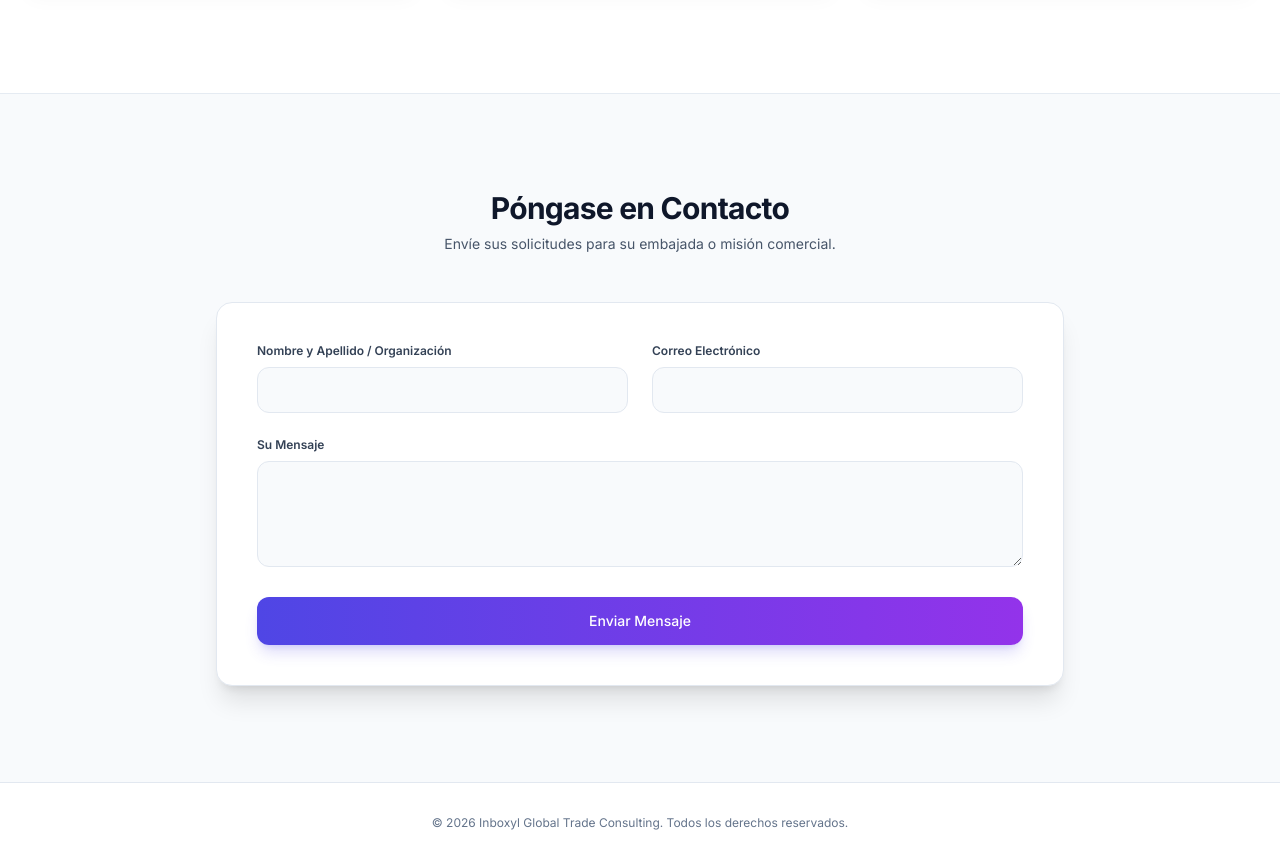
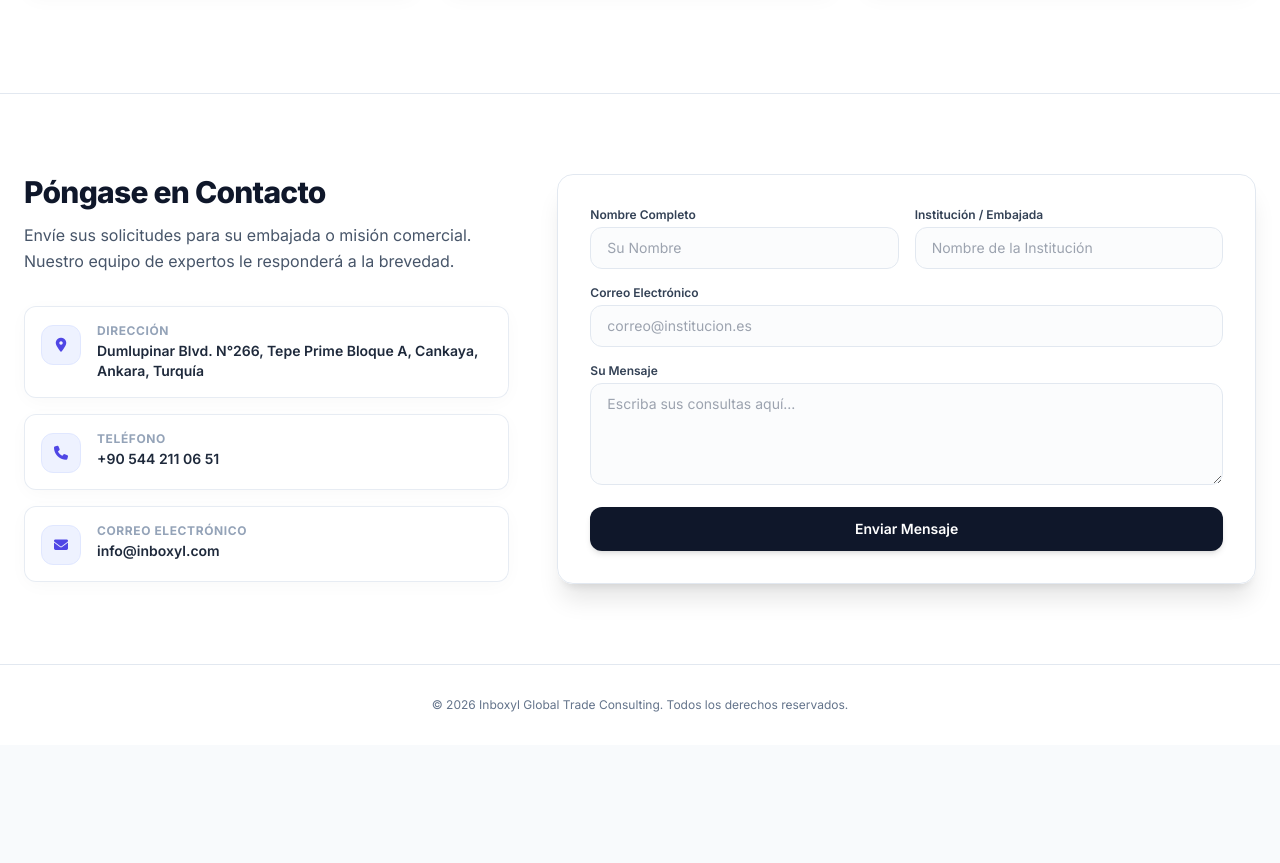
Before and after one commit to inboxyl90/inboxyl, a plain HTML site: page index-es.html in a window 1280 px wide. Shown: the part 1750-2613 px from the top of the page. After the commit the page ends 2495 px from the top, so only its background shows below. Drawn offline with nearby package versions, Linux system fonts and the light colour scheme; some icons are missing.

Commit message:
Update index-es.html

```diff
--- a/index-es.html
+++ b/index-es.html
@@ -199,32 +199,81 @@
     </section>
 
     <!-- Contact Form -->
-    <section id="iletisim" class="py-24 border-t border-slate-200/80 bg-slate-50">
-        <div class="max-w-4xl mx-auto px-6">
-            <div class="text-center mb-12">
-                <h2 class="text-3xl font-bold text-slate-900 tracking-tight">Póngase en Contacto</h2>
-                <p class="text-slate-600 text-sm mt-2">Envíe sus solicitudes para su embajada o misión comercial.</p>
-            </div>
+<!-- Contact Section -->
+    <section id="iletisim" class="py-20 bg-white border-t border-slate-200">
+        <div class="max-w-7xl mx-auto px-6">
+            <div class="grid md:grid-cols-12 gap-12 items-start">
 
-            <form action="https://formspree.io/f/xgaoyekk" method="POST" class="bg-white p-8 md:p-10 rounded-2xl border border-slate-200 shadow-xl space-y-6">
-                <div class="grid md:grid-cols-2 gap-6">
+                <!-- Left Column: Contact Details -->
+                <div class="md:col-span-5 space-y-8">
                     <div>
-                        <label class="block text-xs font-semibold text-slate-700 mb-2">Nombre y Apellido / Organización</label>
-                        <input type="text" name="name" required class="w-full bg-slate-50 border border-slate-200 rounded-xl px-4 py-3 text-slate-900 text-sm focus:outline-none focus:border-indigo-600 focus:bg-white transition">
+                        <h2 class="text-3xl font-extrabold text-slate-900 tracking-tight">Póngase en Contacto</h2>
+                        <p class="text-slate-600 mt-3 leading-relaxed">
+                            Envíe sus solicitudes para su embajada o misión comercial. Nuestro equipo de expertos le responderá a la brevedad.
+                        </p>
                     </div>
-                    <div>
-                        <label class="block text-xs font-semibold text-slate-700 mb-2">Correo Electrónico</label>
-                        <input type="email" name="email" required class="w-full bg-slate-50 border border-slate-200 rounded-xl px-4 py-3 text-slate-900 text-sm focus:outline-none focus:border-indigo-600 focus:bg-white transition">
+
+                    <div class="space-y-4">
+                        <div class="glass-card p-4 rounded-xl flex items-start gap-4">
+                            <div class="w-10 h-10 rounded-xl bg-indigo-50 border border-indigo-100 text-indigo-600 flex items-center justify-center shrink-0 mt-0.5">
+                                <i class="fa-solid fa-location-dot text-sm"></i>
+                            </div>
+                            <div>
+                                <h4 class="text-xs font-bold text-slate-400 uppercase tracking-wider">Dirección</h4>
+                                <p class="text-slate-800 text-sm font-semibold mt-0.5">Dumlupinar Blvd. N°266, Tepe Prime Bloque A, Cankaya, Ankara, Turquía</p>
+                            </div>
+                        </div>
+
+                        <div class="glass-card p-4 rounded-xl flex items-start gap-4">
+                            <div class="w-10 h-10 rounded-xl bg-indigo-50 border border-indigo-100 text-indigo-600 flex items-center justify-center shrink-0 mt-0.5">
+                                <i class="fa-solid fa-phone text-sm"></i>
+                            </div>
+                            <div>
+                                <h4 class="text-xs font-bold text-slate-400 uppercase tracking-wider">Teléfono</h4>
+                                <p class="text-slate-800 text-sm font-semibold mt-0.5">+90 544 211 06 51</p>
+                            </div>
+                        </div>
+
+                        <div class="glass-card p-4 rounded-xl flex items-start gap-4">
+                            <div class="w-10 h-10 rounded-xl bg-indigo-50 border border-indigo-100 text-indigo-600 flex items-center justify-center shrink-0 mt-0.5">
+                                <i class="fa-solid fa-envelope text-sm"></i>
+                            </div>
+                            <div>
+                                <h4 class="text-xs font-bold text-slate-400 uppercase tracking-wider">Correo Electrónico</h4>
+                                <p class="text-slate-800 text-sm font-semibold mt-0.5">info@inboxyl.com</p>
+                            </div>
+                        </div>
                     </div>
                 </div>
-                <div>
-                    <label class="block text-xs font-semibold text-slate-700 mb-2">Su Mensaje</label>
-                    <textarea name="message" rows="4" required class="w-full bg-slate-50 border border-slate-200 rounded-xl px-4 py-3 text-slate-900 text-sm focus:outline-none focus:border-indigo-600 focus:bg-white transition"></textarea>
+
+                <!-- Right Column: Contact Form -->
+                <div class="md:col-span-7">
+                    <form class="glass-card p-8 rounded-2xl border-slate-200 shadow-xl space-y-4">
+                        <div class="grid md:grid-cols-2 gap-4">
+                            <div>
+                                <label class="block text-xs font-semibold text-slate-700 mb-1">Nombre Completo</label>
+                                <input type="text" class="w-full px-4 py-2.5 rounded-xl border border-slate-200 text-sm focus:outline-none focus:border-indigo-600 transition bg-slate-50/50" placeholder="Su Nombre">
+                            </div>
+                            <div>
+                                <label class="block text-xs font-semibold text-slate-700 mb-1">Institución / Embajada</label>
+                                <input type="text" class="w-full px-4 py-2.5 rounded-xl border border-slate-200 text-sm focus:outline-none focus:border-indigo-600 transition bg-slate-50/50" placeholder="Nombre de la Institución">
+                            </div>
+                        </div>
+                        <div>
+                            <label class="block text-xs font-semibold text-slate-700 mb-1">Correo Electrónico</label>
+                            <input type="email" class="w-full px-4 py-2.5 rounded-xl border border-slate-200 text-sm focus:outline-none focus:border-indigo-600 transition bg-slate-50/50" placeholder="correo@institucion.es">
+                        </div>
+                        <div>
+                            <label class="block text-xs font-semibold text-slate-700 mb-1">Su Mensaje</label>
+                            <textarea rows="4" class="w-full px-4 py-2.5 rounded-xl border border-slate-200 text-sm focus:outline-none focus:border-indigo-600 transition bg-slate-50/50" placeholder="Escriba sus consultas aquí..."></textarea>
+                        </div>
+                        <button type="submit" class="w-full py-3 rounded-xl bg-slate-900 text-white font-semibold text-sm hover:bg-slate-800 transition shadow-md">
+                            Enviar Mensaje
+                        </button>
+                    </form>
                 </div>
-                <button type="submit" class="w-full py-3.5 rounded-xl bg-gradient-to-r from-indigo-600 to-purple-600 text-white font-medium text-sm hover:opacity-95 transition shadow-lg shadow-indigo-600/20">
-                    Enviar Mensaje
-                </button>
-            </form>
+
+            </div>
         </div>
     </section>
 
```
